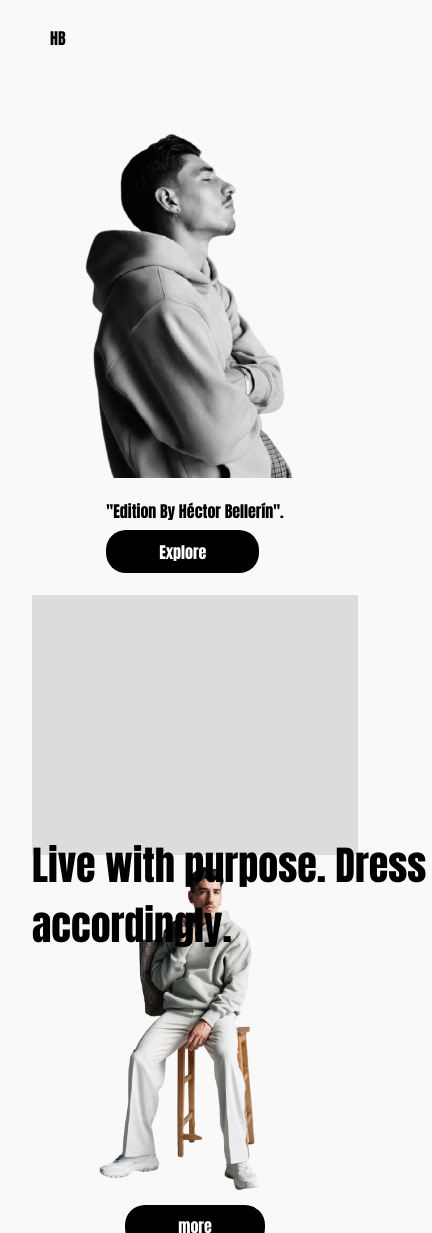
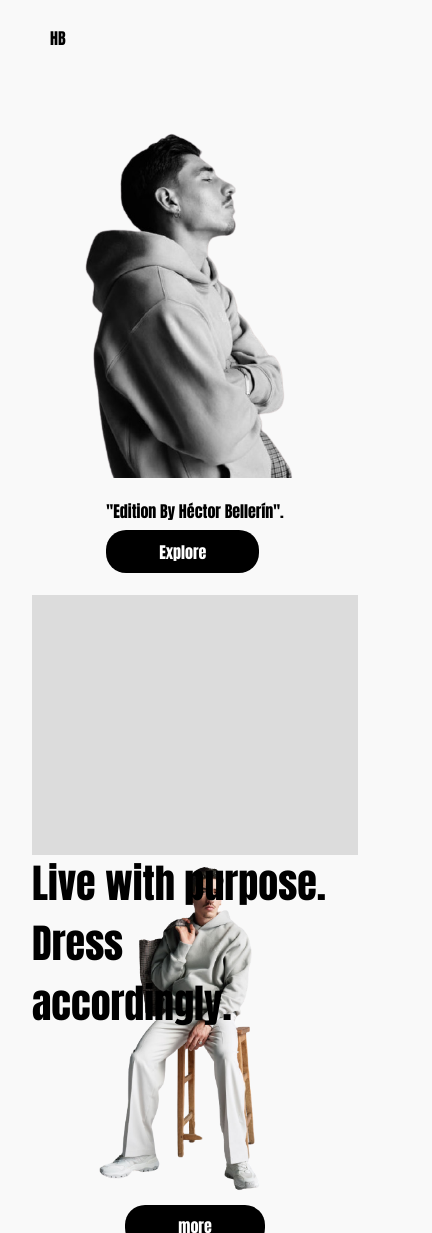
Before and after one commit to samrjj32/HBDesign, a plain HTML site: page index.html in a window 390 px wide. Shown: the top 1233 px of the page, 432 px wide, since content can reach past the window. Drawn offline with Linux system fonts and the light colour scheme.

Commit message:
heading issue

```diff
--- a/css/responsive.scss
+++ b/css/responsive.scss
@@ -59,8 +59,8 @@
       top: 0;
       font-size: 40px;
       font-weight: 500;
-      width: 400px;
-      transform: translateY(180%);
+      width: 300px;
+      transform: translateY(130%);
     }
 
     .section2-img {
```
Also changed, not shown: css/responsive.css.
